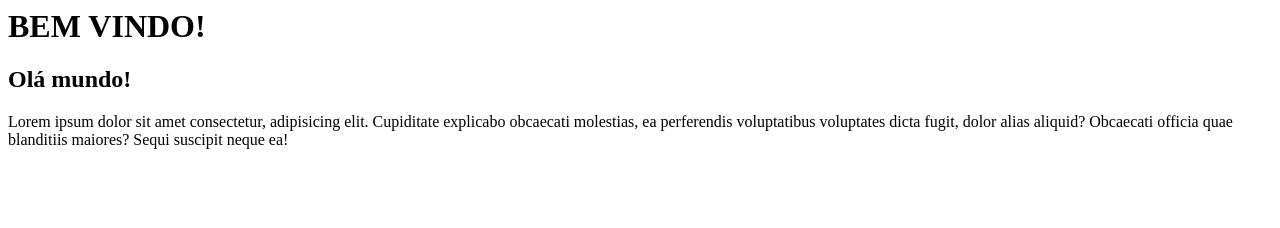
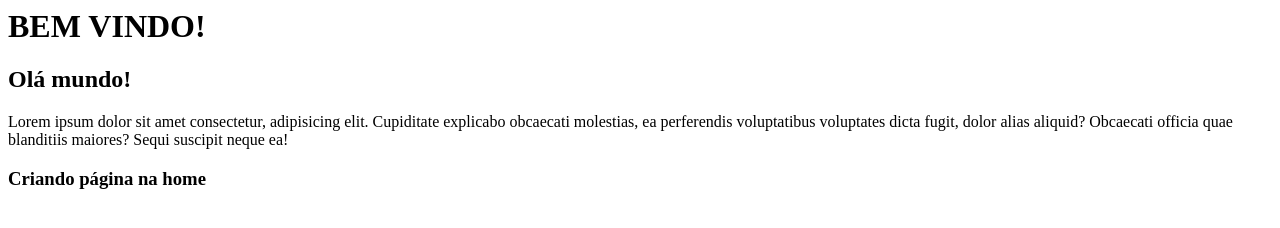
Before and after one commit to Dhriell/curso_github, a plain HTML site: page index.html in a window 1280 px wide. Drawn offline with Linux system fonts and the light colour scheme.

Commit message:
Adicionando titulo a pagina home

```diff
--- a/index.html
+++ b/index.html
@@ -3,3 +3,5 @@
 <p>Lorem ipsum dolor sit amet consectetur, adipisicing elit. Cupiditate explicabo obcaecati molestias,
 ea perferendis voluptatibus voluptates dicta fugit, dolor alias aliquid? Obcaecati officia quae
 blanditiis maiores? Sequi suscipit neque ea!</p>
+
+<h3>Criando página na home</h3>
```
